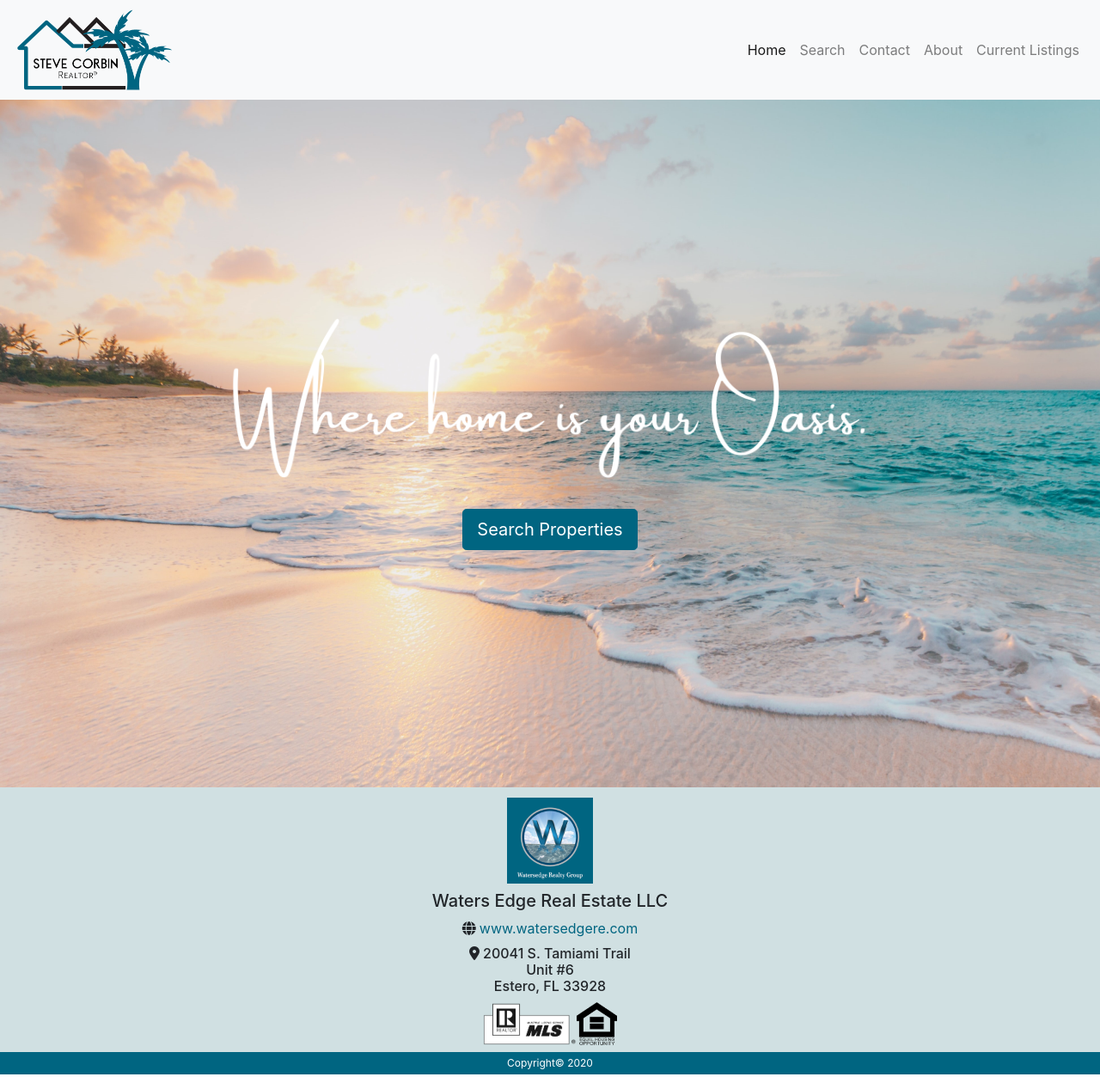
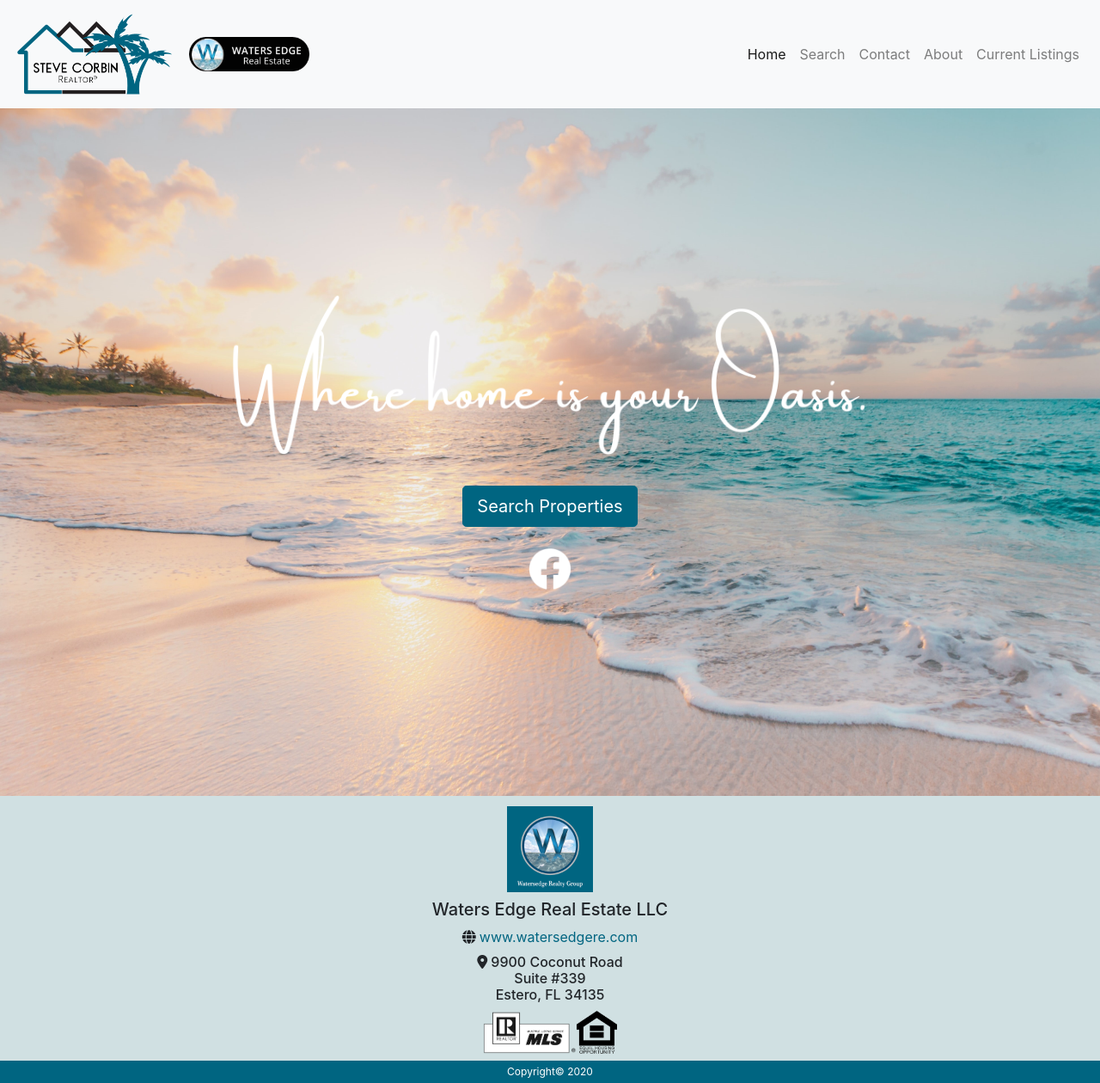
Before and after one commit to aimeecesler/steve-corbin-realtor, a React (Create React App) app in the folder client/: page / in a window 1280 px wide. Shown: the whole page at 86% size. Built offline with nearby package versions, Linux system fonts and the light colour scheme; the HTML template or start-up script is replaced by a standard one.

Commit message:
made changes to formatting and added social links

```diff
--- a/client/src/components/Footer/Footer.jsx
+++ b/client/src/components/Footer/Footer.jsx
@@ -32,11 +32,11 @@ const Footer = () => {
         <Row>
           <Col sm={12} className="text-center">
             <h6>
-              <i className="fas fa-map-marker-alt mr-1"></i>20041 S. Tamiami Trail
+              <i className="fas fa-map-marker-alt mr-1"></i>9900 Coconut Road
               <br />
-              Unit #6
+              Suite #339
               <br />
-              Estero, FL 33928
+              Estero, FL 34135
             </h6>
           </Col>
         </Row>
--- a/client/src/components/MyNavbar/MyNavbar.css
+++ b/client/src/components/MyNavbar/MyNavbar.css
@@ -1,3 +1,6 @@
 .navbar-logo {
     max-height: 100px;
 }
+.navbar-logo-we {
+    max-height: 40px;
+}
--- a/client/src/components/MyNavbar/MyNavbar.jsx
+++ b/client/src/components/MyNavbar/MyNavbar.jsx
@@ -3,14 +3,18 @@ import Navbar from "react-bootstrap/Navbar";
 import { Link, NavLink } from "react-router-dom";
 import Nav from "react-bootstrap/Nav";
 import logoSC from "../../images/SteveCorbin.png";
+import WEbutton from "../../images/WEbutton.png";
 import "./MyNavbar.css";
 
 const MyNavbar = () => {
   return (
     <Navbar bg="light" expand="lg">
-      <Link className="avbar-brand" to="/">
+      <Link className="navbar-brand" to="/">
         <img src={logoSC} alt="logo" className="navbar-logo" />
       </Link>
+      <a className="navbar-brand" href="https://watersedgere.com/" target="_blank" rel="noreferrer">
+        <img src={WEbutton} alt="logo" className="navbar-logo-we" />
+      </a>
       <Navbar.Toggle aria-controls="basic-navbar-nav" />
       <Navbar.Collapse id="basic-navbar-nav">
         <Nav className="ml-auto">
--- a/client/src/pages/Contact/Contact.css
+++ b/client/src/pages/Contact/Contact.css
@@ -12,3 +12,6 @@
   background-size: cover;
   background-repeat: no-repeat;
 }
+.facebook-link {
+  max-height: 50px;
+}
--- a/client/src/pages/Contact/Contact.jsx
+++ b/client/src/pages/Contact/Contact.jsx
@@ -3,6 +3,7 @@ import Row from "react-bootstrap/Row";
 import Container from "react-bootstrap/Container";
 import Col from "react-bootstrap/Col";
 import Card from "react-bootstrap/Card";
+import facebook from "../../images/fbicon.png";
 import "./Contact.css";
 
 const Contact = () => {
@@ -40,6 +41,11 @@ const Contact = () => {
                     (239) 633-7255
                   </Card.Link>
                 </Card.Text>
+                <Card.Text>
+                  <Card.Link href="https://www.facebook.com/stevecorbinre" target="_blank" rel="noreferrer">
+                    <img src={facebook} alt="facebook icon link" className="facebook-link"></img>
+                  </Card.Link>
+                </Card.Text>
               </Card.Body>
             </Card>
           </Col>
--- a/client/src/pages/Home/Home.css
+++ b/client/src/pages/Home/Home.css
@@ -14,3 +14,6 @@
     background-color: #4996ac;
     border-color: #4996ac;
 }
+.facebook-link {
+    max-height: 50px;
+  }
--- a/client/src/pages/Home/Home.jsx
+++ b/client/src/pages/Home/Home.jsx
@@ -6,6 +6,7 @@ import "./Home.css";
 import Col from "react-bootstrap/Col";
 import Button from "react-bootstrap/Button";
 import mottoWhite from "../../images/SCMottoWhite.png";
+import facebook from "../../images/fbicon.png";
 
 const Home = () => {
   return (
@@ -17,7 +18,11 @@ const Home = () => {
         <Col sm={12} className="m-auto pb-5">
           <Row>
             <Col sm={12} className="text-center mb-2">
-          <img src={mottoWhite}  className="motto" alt="Where home is your Oasis."/>
+              <img
+                src={mottoWhite}
+                className="motto"
+                alt="Where home is your Oasis."
+              />
             </Col>
           </Row>
           <Row>
@@ -29,9 +34,23 @@ const Home = () => {
               </Link>
             </Col>
           </Row>
+          <Row>
+            <Col sm={4} className="text-center mx-auto mt-4">
+              <a
+                href="https://www.facebook.com/stevecorbinre"
+                target="_blank"
+                rel="noreferrer"
+              >
+                <img
+                  src={facebook}
+                  alt="facebook icon link"
+                  className="facebook-link"
+                ></img>
+              </a>
             </Col>
           </Row>
-
+        </Col>
+      </Row>
     </Container>
   );
 };
```
Also changed, not shown: client/src/images/fbicon.png (added). Lines whose indentation alone changed are shown as unchanged.
